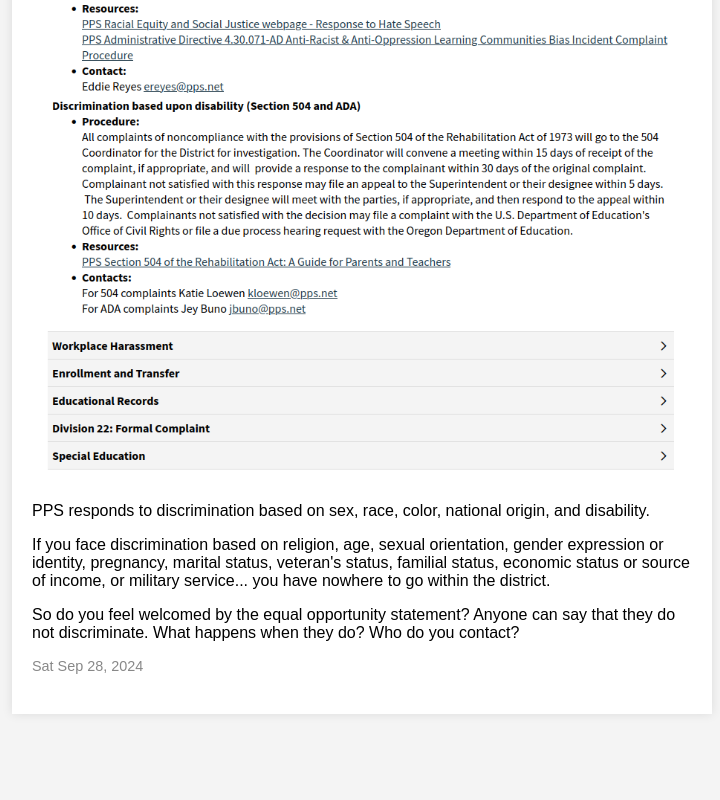
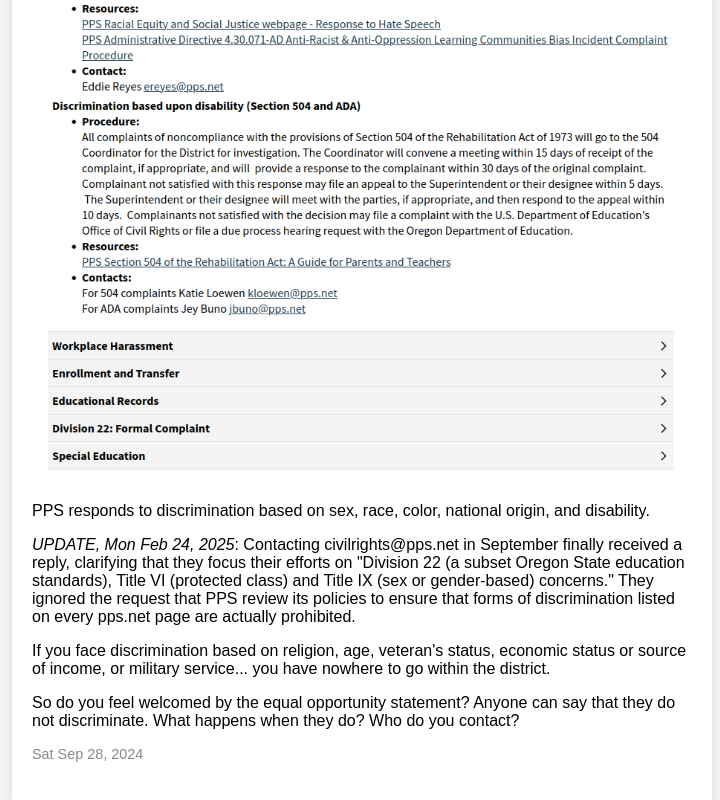
Before and after one commit to pdx97212/institutional, a plain HTML site: page nondiscrimination.html in a window 1280 px wide. Shown: the part 648-1448 px from the top of the page, without its empty margins (278-998 px from the left). Before the commit the page ends 1382 px from the top, so only its background shows below. Drawn offline with Linux system fonts and the light colour scheme.

Commit message:
Reply from PPS

```diff
--- a/nondiscrimination.html
+++ b/nondiscrimination.html
@@ -75,8 +75,13 @@
             PPS responds to discrimination based on sex, race, color, national origin, and disability.
         </p>
         <p>
-            If you face discrimination based on religion, age, sexual orientation, gender expression or identity,
-            pregnancy, marital status, veteran's status, familial status, economic status or source of income, or
+            <em>UPDATE, Mon Feb 24, 2025</em>: Contacting civilrights@pps.net in September finally received a reply,
+            clarifying that they focus their efforts on "Division 22 (a subset Oregon State education standards), Title
+            VI (protected class) and Title IX (sex or gender-based) concerns." They ignored the request that PPS review
+            its policies to ensure that forms of discrimination listed on every pps.net page are actually prohibited.
+        </p>
+        <p>
+            If you face discrimination based on religion, age, veteran's status, economic status or source of income, or
             military service... you have nowhere to go within the district.
         </p>
         <p>
```
Also changed, not shown: index.html (+2 -0 lines).
